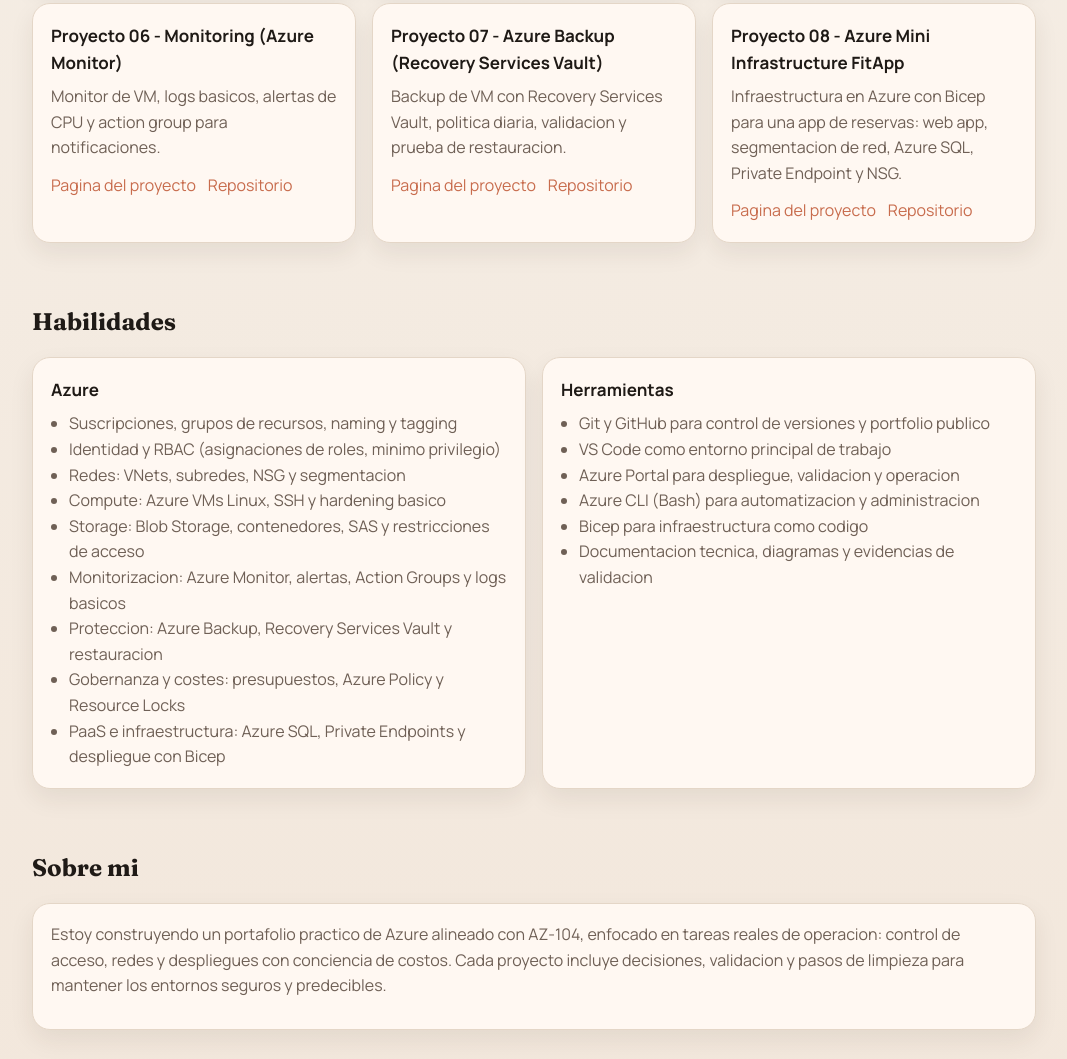
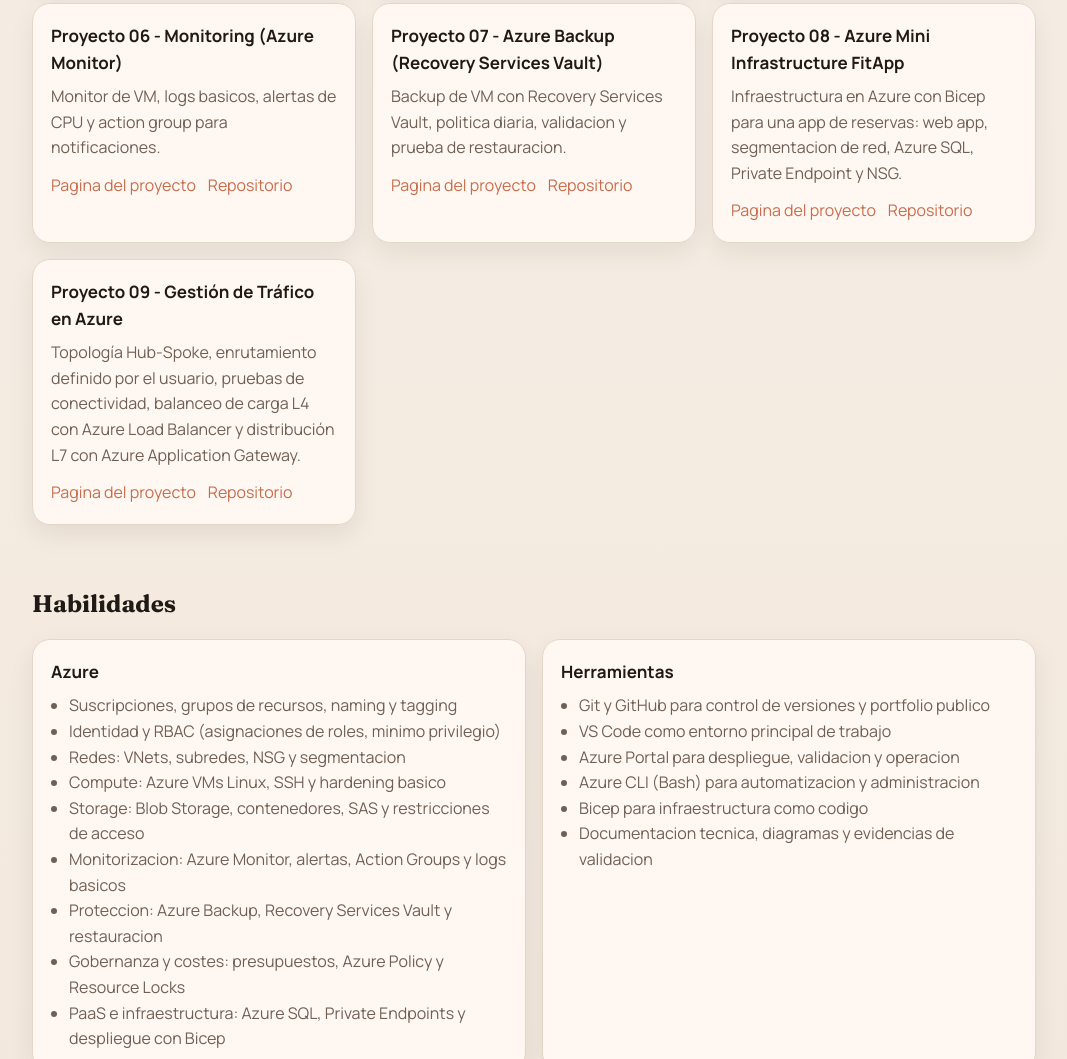
Before and after one commit to BayronBaquedano/cloud-portfolio, a plain HTML site: page index.html in a window 1280 px wide. Shown: the part 1175-2234 px from the top of the page, without its empty margins (106-1173 px from the left). Drawn offline with Linux system fonts and the light colour scheme.

Commit message:
proyecto 09

```diff
--- a/index.html
+++ b/index.html
@@ -133,6 +133,15 @@
             <a href="https://github.com/BayronBaquedano/azure-az104-portfolio" target="_blank" rel="noreferrer" data-i18n="repo">Repositorio</a>
           </div>
         </article>
+
+        <article class="card">
+          <h3 data-i18n="project_09_title">Proyecto 09 - Gestión de Tráfico en Azure</h3>
+          <p data-i18n="project_09_desc">Topología Hub-Spoke, enrutamiento definido por el usuario, pruebas de conectividad, balanceo de carga L4 con Azure Load Balancer y distribución L7 con Azure Application Gateway.</p>
+          <div class="card-links">
+            <a href="https://github.com/BayronBaquedano/azure-az104-portfolio/tree/main/09-Manage%20Azure%20network%20traffic" data-i18n="project_page">Pagina del proyecto</a>
+            <a href="https://github.com/BayronBaquedano/azure-az104-portfolio" target="_blank" rel="noreferrer" data-i18n="repo">Repositorio</a>
+          </div>
+        </article>
       </div>
     </section>
 
@@ -225,6 +234,8 @@
         project_07_desc: "Backup de VM con Recovery Services Vault, politica diaria, validacion y prueba de restauracion.",
         project_08_title: "Proyecto 08 - Azure Mini Infrastructure FitApp",
         project_08_desc: "Infraestructura en Azure con Bicep para una app de reservas: web app, segmentacion de red, Azure SQL, Private Endpoint y NSG.",
+        project_09_title: "Proyecto 09 - Gestión de Tráfico en Azure",
+        project_09_desc: "Topología Hub-Spoke, enrutamiento definido por el usuario, pruebas de conectividad, balanceo de carga L4 con Azure Load Balancer y distribución L7 con Azure Application Gateway.",
         project_page: "Pagina del proyecto",
         repo: "Repositorio",
         skills_title: "Habilidades",
@@ -277,6 +288,8 @@
         project_07_desc: "VM backup with Recovery Services Vault, daily policy, validation, and restore test.",
         project_08_title: "Project 08 - Azure Mini Infrastructure FitApp",
         project_08_desc: "Azure infrastructure with Bicep for a booking app: web app, network segmentation, Azure SQL, Private Endpoint, and NSG.",
+        project_09_title: "Project 09 - Manage Azure Network Traffic",
+        project_09_desc: "Hub-Spoke topology, user-defined routing, connectivity testing, Layer 4 load balancing with Azure Load Balancer, and Layer 7 traffic distribution with Azure Application Gateway.",
         project_page: "Project page",
         repo: "Repo",
         skills_title: "Skills",
```
